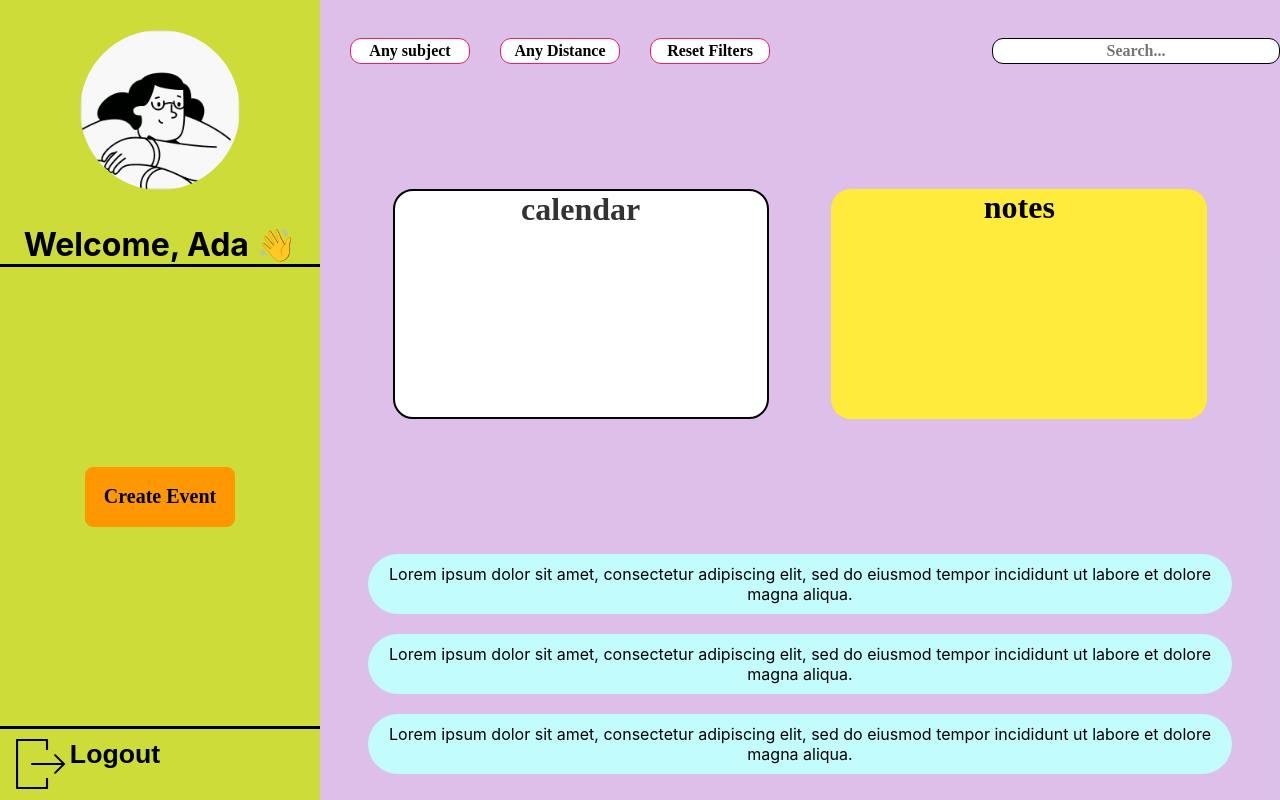
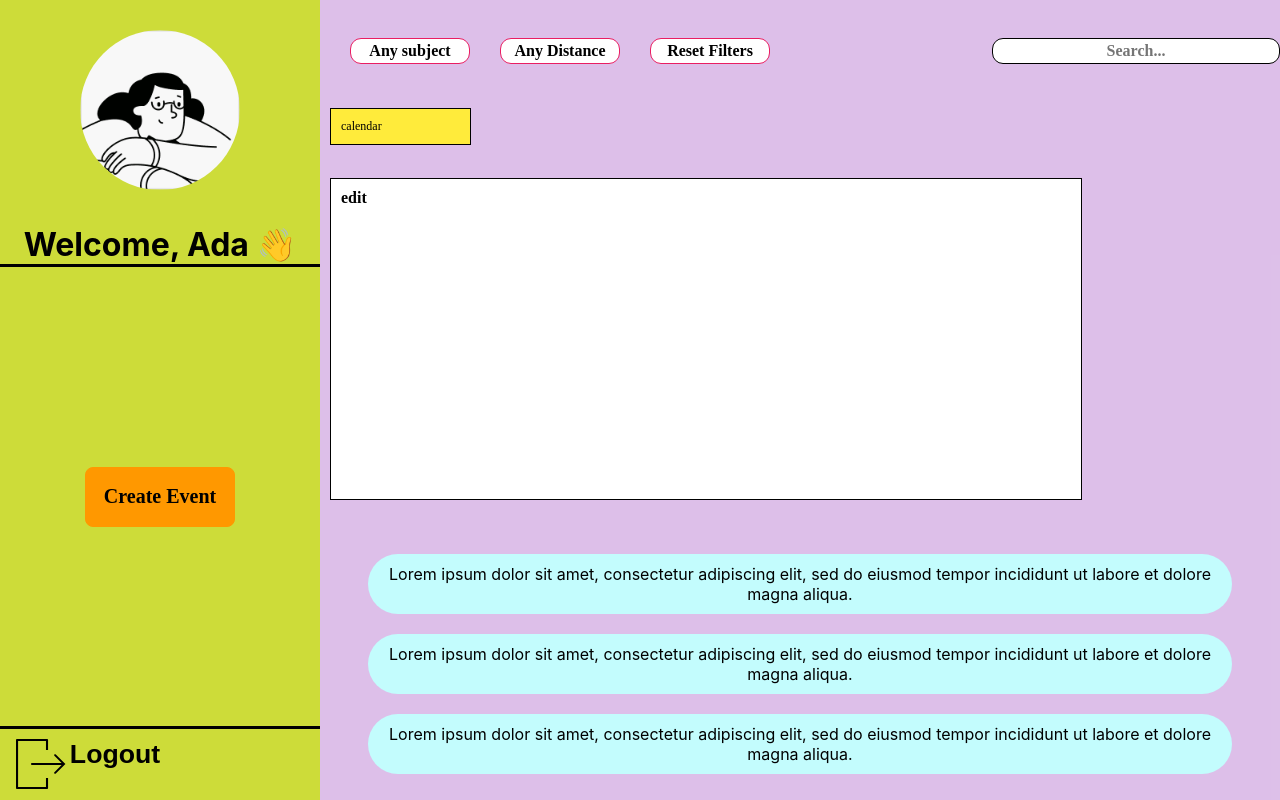
Before and after one commit to bicp/ada-lovet, a React (Create React App) app: page / in a window 1280 px wide. Built offline with nearby package versions, Linux system fonts and the light colour scheme.

Commit message:
add edit page

```diff
--- a/src/App.jsx
+++ b/src/App.jsx
@@ -1,12 +1,14 @@
 import "./App.css";
 import { Dashboard } from "./components/Dashboard/Dashboard";
+import { Event } from "./components/EventEdit/Event";
 import { Login } from "./components/Login/Login";
 
 function App() {
   return (
     <div className="App">
-      {<Dashboard></Dashboard>}
+      {/* {<Dashboard></Dashboard>} */}
       {/* {<Login></Login>} */}
+      {<Event></Event>}
     </div>
   );
 }
--- /dev/null
+++ b/src/components/EventEdit/Event.css
@@ -0,0 +1,200 @@
+#dash {
+  display: flex;
+  flex-direction: row;
+  height: 100%;
+  width: 100%;
+}
+
+#dash-sidebar {
+  display: flex;
+  background-color: #cddc39;
+  width: 25%;
+  flex-direction: column;
+  align-items: center;
+}
+
+#dash-main {
+  background-color: rgba(215, 180, 229, 0.844);
+  width: 75%;
+}
+
+#side-icon {
+  height: 35%;
+  width: 100%;
+  display: flex;
+  flex-direction: column;
+  justify-content: flex-end;
+  align-items: center;
+}
+
+#side-icon img {
+  border-radius: 600px;
+  width: 50%;
+}
+
+#side-txt {
+  width: 100%;
+  padding-top: 35px;
+  border-bottom: 3px solid black;
+}
+
+#sidebar-btn {
+  height: 60%;
+  width: 100%;
+  display: flex;
+  flex-direction: column;
+  justify-content: center;
+  align-items: center;
+}
+
+#btn-create-evt {
+  width: 150px;
+  height: 60px;
+  color: #000000;
+  font-family: "Source Sans Pro";
+  font-size: 20px;
+  font-weight: bold;
+  font-style: normal;
+  text-decoration: none;
+  text-align: center;
+  background: #ff9800;
+  border: 1px solid #ff9800;
+  border-radius: 8px;
+}
+
+#sidebar-out {
+  display: flex;
+  flex-direction: row;
+  align-content: flex-start;
+  width: 100%;
+  border-top: 3px solid black;
+  padding: 3%;
+}
+
+#out-txt {
+  margin-left: 3%;
+}
+
+#door-btn {
+  display: flex;
+  flex-direction: row;
+  align-content: flex-start;
+  background-color: #cddc39;
+  border: transparent;
+}
+
+#main-header {
+  display: flex;
+  width: 100%;
+  height: 8%;
+  flex-direction: row;
+}
+
+#btn-div {
+  display: flex;
+  width: 50%;
+  height: 100%;
+  justify-content: space-evenly;
+  align-items: flex-end;
+}
+
+#btn-div button {
+  width: 25%;
+  height: 40%;
+  color: #000000;
+  font-family: "Source Sans Pro";
+  font-size: 100%;
+  font-weight: bold;
+  font-style: normal;
+  text-decoration: none;
+  text-align: center;
+  background: #ffffff;
+  border: 1px solid #e91e63;
+  border-radius: 11px;
+}
+
+#input-div {
+  display: flex;
+  width: 50%;
+  height: 100%;
+  justify-content: flex-end;
+  align-items: flex-end;
+}
+
+#input-div input {
+  width: 60%;
+  height: 40%;
+  color: #000000;
+  font-family: "Source Sans Pro";
+  font-size: 100%;
+  font-weight: bold;
+  font-style: normal;
+  text-decoration: none;
+  text-align: center;
+  background: #ffffff;
+  border: 1px solid black;
+  border-radius: 11px;
+}
+
+#main-main {
+  height: 60%;
+  width: 100%;
+  display: flex;
+  flex-direction: column;
+  justify-content: space-evenly;
+
+  align-items: flex-start;
+}
+
+#main-calendar {
+  width: 15%;
+  height: 8%;
+  color: #000000;
+  font-family: "Source Sans Pro";
+  font-size: 12px;
+  font-weight: normal;
+  font-style: normal;
+  text-decoration: none;
+  text-align: left;
+  padding: 10px;
+  background: #ffeb3b;
+  border: 1px solid #000000;
+  border-radius: 0px;
+}
+
+#main-notes {
+  width: 80%;
+  height: 70%;
+  color: #000000;
+  font-family: "Source Sans Pro";
+  font-size: 16px;
+  font-weight: bold;
+  font-style: normal;
+  text-decoration: none;
+  text-align: left;
+  padding: 10px;
+  background: #ffffff;
+  border: 1px solid #000000;
+  border-radius: 0px;
+}
+
+#main-bottom {
+  display: flex;
+  flex-direction: column;
+  height: 30%;
+  width: 100%;
+  align-items: center;
+}
+
+#main-bottom div {
+  display: flex;
+  width: 90%;
+  height: 30%;
+  background: #c3fcfd;
+  border: none;
+  border-radius: 80px;
+  margin: 10px;
+  align-items: center;
+  justify-content: center;
+  text-align: center;
+}
--- /dev/null
+++ b/src/components/EventEdit/Event.jsx
@@ -0,0 +1,57 @@
+import React from "react";
+import "./Event.css";
+import AdaIcon from "./ada-icon.png";
+import Door from "./export.svg";
+
+export function Event(props) {
+  return (
+    <div id="dash">
+      <div id="dash-sidebar">
+        <div id="side-icon">
+          <img src={AdaIcon} alt="" />
+          <h1 id="side-txt">Welcome, Ada &#x1F44B;</h1>
+        </div>
+        <div id="sidebar-btn">
+          <button id="btn-create-evt">Create Event</button>
+        </div>
+        <div id="sidebar-out">
+          <button id="door-btn">
+            <img id="door-icon" src={Door} alt="door icon" />
+            <h1 id="out-txt">Logout</h1>
+          </button>
+        </div>
+      </div>
+      <div id="dash-main">
+        <div id="main-header">
+          <div id="btn-div">
+            <button>Any subject</button>
+            <button>Any Distance</button>
+            <button>Reset Filters</button>
+          </div>
+          <div id="input-div">
+            <input type="text" placeholder="Search..." />
+          </div>
+        </div>
+        <div id="main-main">
+          <div id="main-calendar">calendar</div>
+          <div id="main-notes">edit</div>
+        </div>
+        <div id="main-bottom">
+          <div>
+            Lorem ipsum dolor sit amet, consectetur adipiscing elit, sed do
+            eiusmod tempor incididunt ut labore et dolore magna aliqua.
+          </div>
+
+          <div>
+            Lorem ipsum dolor sit amet, consectetur adipiscing elit, sed do
+            eiusmod tempor incididunt ut labore et dolore magna aliqua.
+          </div>
+          <div>
+            Lorem ipsum dolor sit amet, consectetur adipiscing elit, sed do
+            eiusmod tempor incididunt ut labore et dolore magna aliqua.
+          </div>
+        </div>
+      </div>
+    </div>
+  );
+}
```
Also changed, not shown: src/components/EventEdit/ada-icon.png (added), src/components/EventEdit/export.svg (added).
